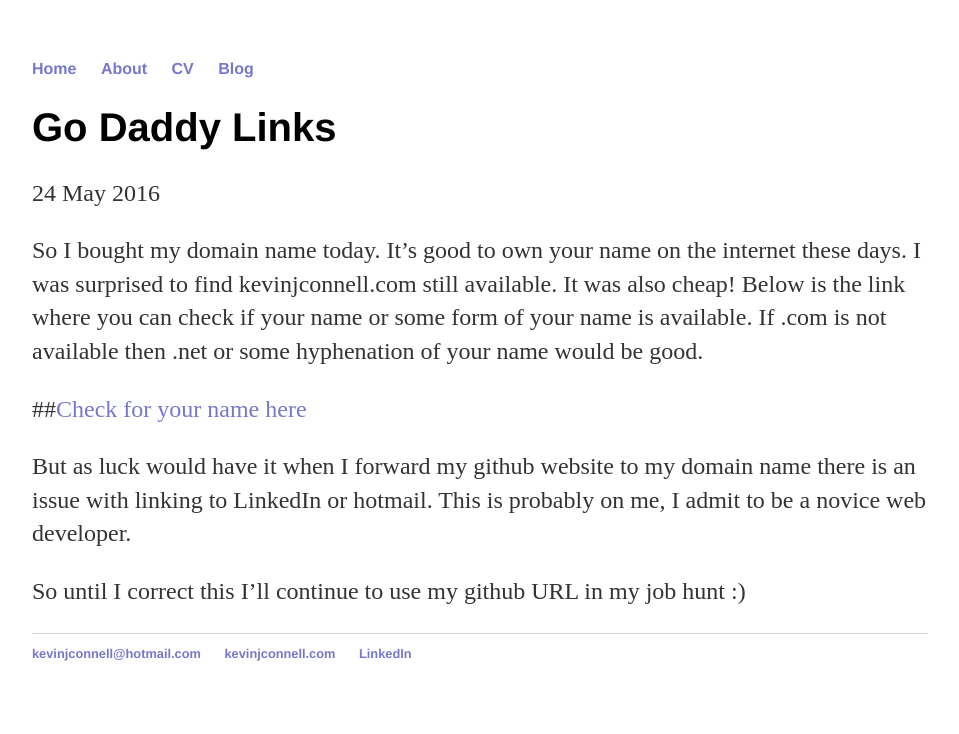
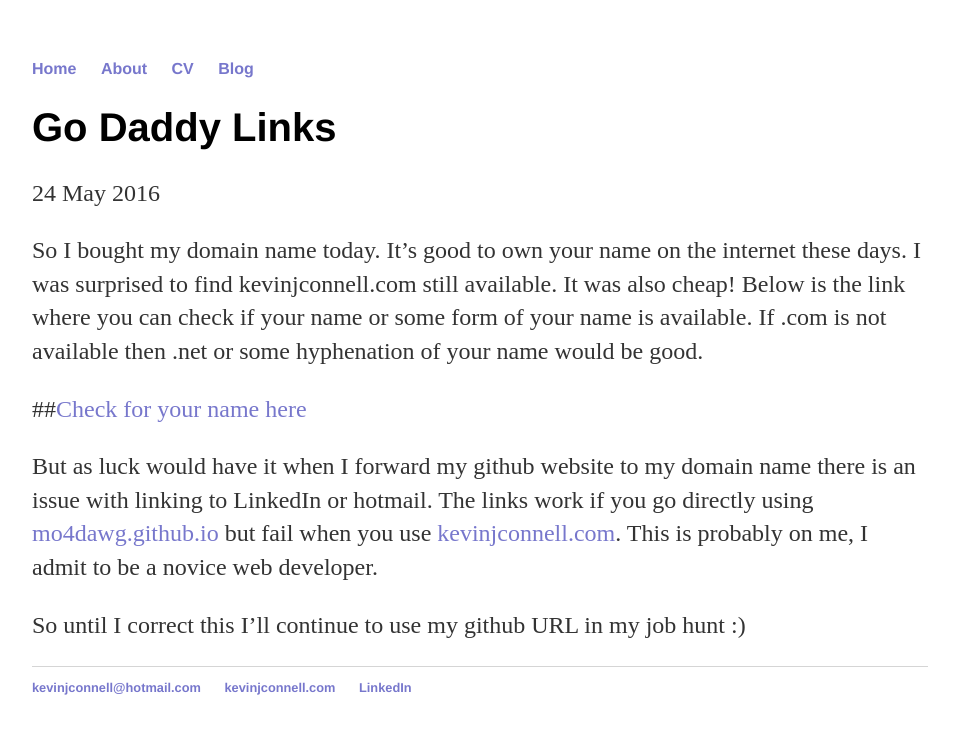
Before and after one commit to mo4dawg/mo4dawg.github.io, a Jekyll site: the page built from _posts/2016-05-24-go-daddy-broke-my-links.md, in a window 1280 px wide. Shown: the top 734 px of the page, without its empty margins (160-1119 px from the left). Built offline with Jekyll 4.4.1, drawn with Linux system fonts in a browser that asks for light colours.

Commit message:
Update 2016-05-24-go-daddy-broke-my-links.md

```diff
--- a/_posts/2016-05-24-go-daddy-broke-my-links.md
+++ b/_posts/2016-05-24-go-daddy-broke-my-links.md
@@ -8,6 +8,6 @@ So I bought my domain name today.  It's good to own your name on the internet th
 
 ##[Check for your name here](https://www.godaddy.com/offers/default.aspx?isc=cjc99com&tmskey=1dom_03&cvosrc=affiliate.cj.7790004)
 
-But as luck would have it when I forward my github website to my domain name there is an issue with linking to LinkedIn or hotmail.  This is probably on me, I admit to be a novice web developer.
+But as luck would have it when I forward my github website to my domain name there is an issue with linking to LinkedIn or hotmail.  The links work if you go directly using [mo4dawg.github.io](mo4dawg.github.io) but fail when you use [kevinjconnell.com](kevinjconnell.com).  This is probably on me, I admit to be a novice web developer.
 
 So until I correct this I'll continue to use my github URL in my job hunt :)
```
